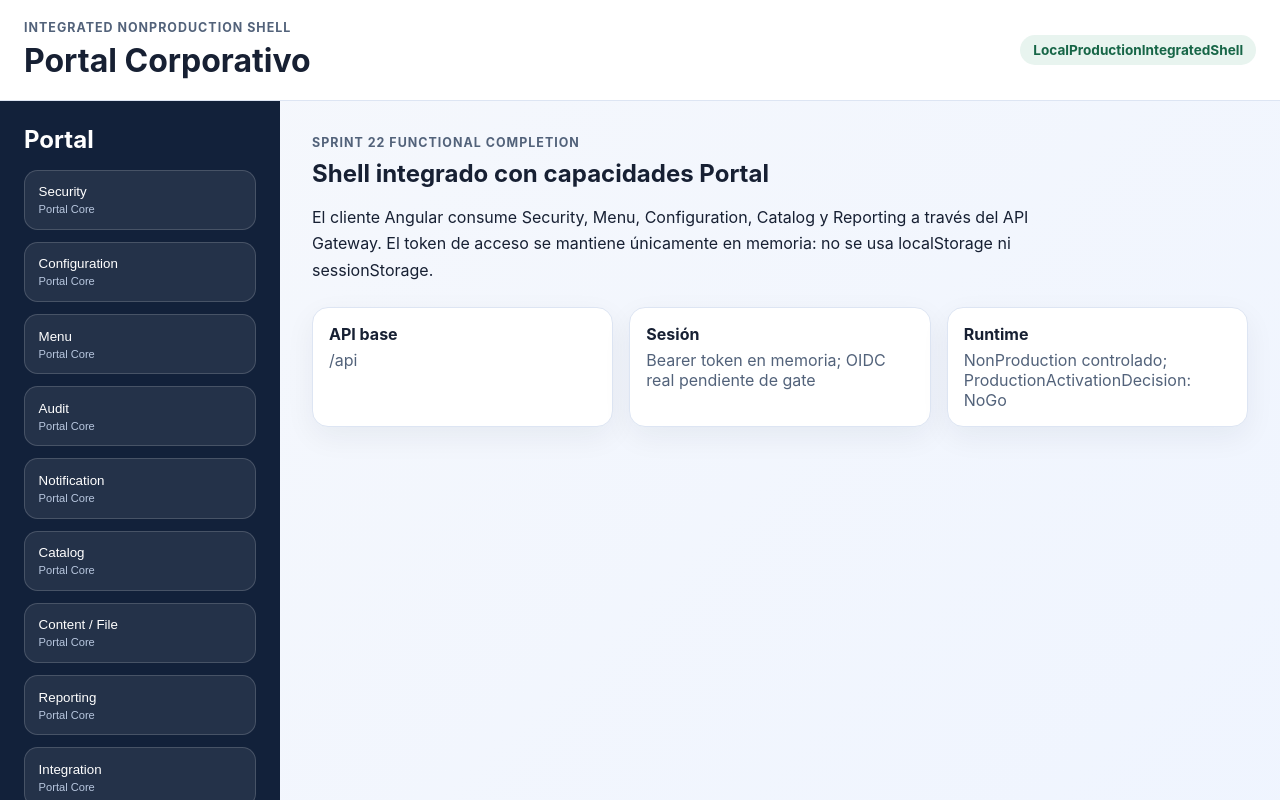
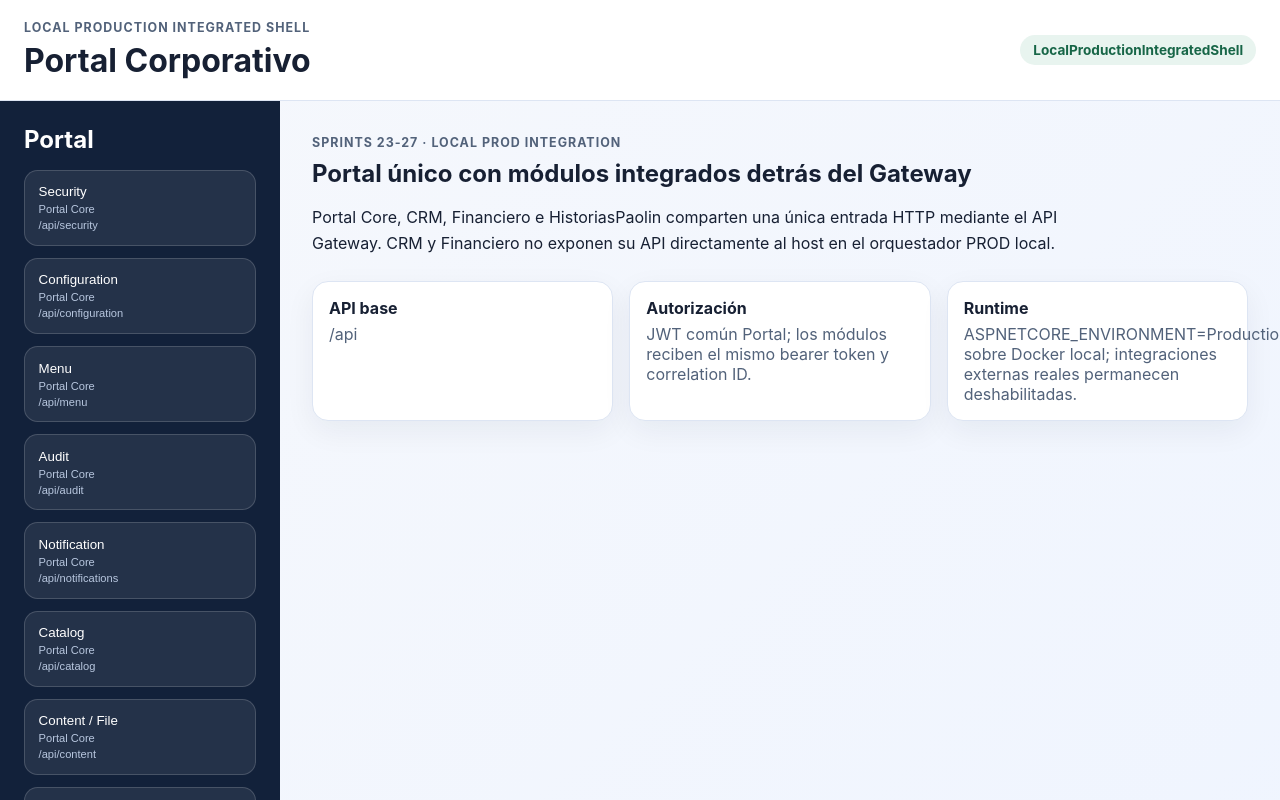
Before and after one commit to christyepez/PortalCorporativo, an Angular app in the folder frontend/: page / in a window 1280 px wide. Shown: the top 800 px of the page. Built offline with nearby package versions, Linux system fonts and the light colour scheme.

Commit message:
feat(portal): update shell for local production integration

```diff
--- a/frontend/src/app/app.component.html
+++ b/frontend/src/app/app.component.html
@@ -1,7 +1,7 @@
 <main class="shell">
   <header class="shell__header">
     <div>
-      <p class="eyebrow">Integrated NonProduction Shell</p>
+      <p class="eyebrow">Local Production Integrated Shell</p>
       <h1>{{ title }}</h1>
     </div>
     <span class="status">{{ readiness }}</span>
@@ -15,17 +15,20 @@
           <button type="button" [class.disabled]="!module.enabled" [disabled]="!module.enabled">
             <span>{{ module.label }}</span>
             <small>{{ module.status }}</small>
+            @if (module.gatewayPath) {
+              <small>{{ module.gatewayPath }}</small>
+            }
           </button>
         }
       </nav>
     </aside>
 
     <section class="shell__content" aria-label="Portal shell content">
-      <p class="eyebrow">Sprint 22 functional completion</p>
-      <h2>Shell integrado con capacidades Portal</h2>
+      <p class="eyebrow">Sprints 23-27 · Local PROD integration</p>
+      <h2>Portal único con módulos integrados detrás del Gateway</h2>
       <p>
-        El cliente Angular consume Security, Menu, Configuration, Catalog y Reporting a través del API Gateway.
-        El token de acceso se mantiene únicamente en memoria: no se usa localStorage ni sessionStorage.
+        Portal Core, CRM, Financiero e HistoriasPaolin comparten una única entrada HTTP mediante el API Gateway.
+        CRM y Financiero no exponen su API directamente al host en el orquestador PROD local.
       </p>
       <div class="card-grid">
         <article>
@@ -33,18 +36,18 @@
           <span>{{ apiBasePath }}</span>
         </article>
         <article>
-          <strong>Sesión</strong>
-          <span>Bearer token en memoria; OIDC real pendiente de gate</span>
+          <strong>Autorización</strong>
+          <span>JWT común Portal; los módulos reciben el mismo bearer token y correlation ID.</span>
         </article>
         <article>
           <strong>Runtime</strong>
-          <span>NonProduction controlado; ProductionActivationDecision: NoGo</span>
+          <span>ASPNETCORE_ENVIRONMENT=Production sobre Docker local; integraciones externas reales permanecen deshabilitadas.</span>
         </article>
       </div>
     </section>
   </section>
 
   <footer class="shell__footer">
-    Portal Sprint 22 · Functional Backlog Completion · ProductionActivationDecision: NoGo
+    Portal · CRM · Financiero · HistoriasPaolin · PROD local
   </footer>
 </main>
```
